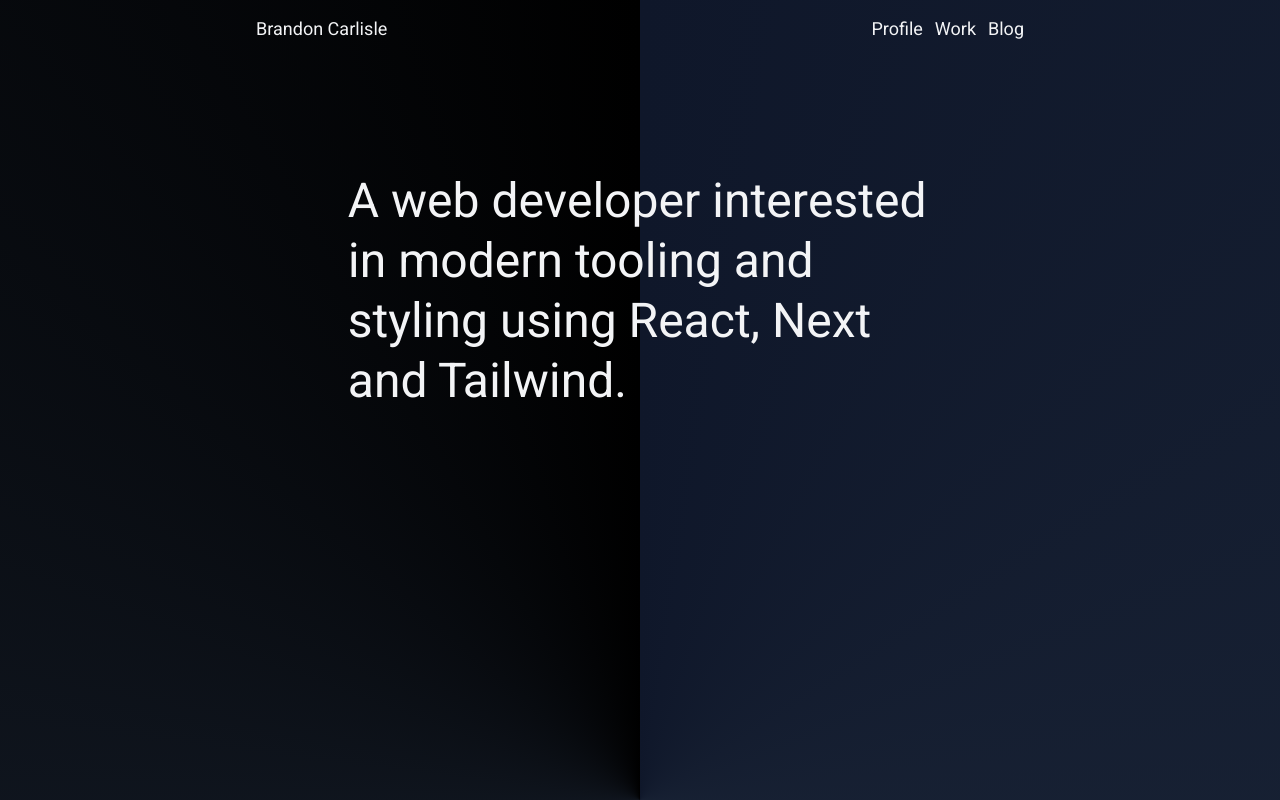
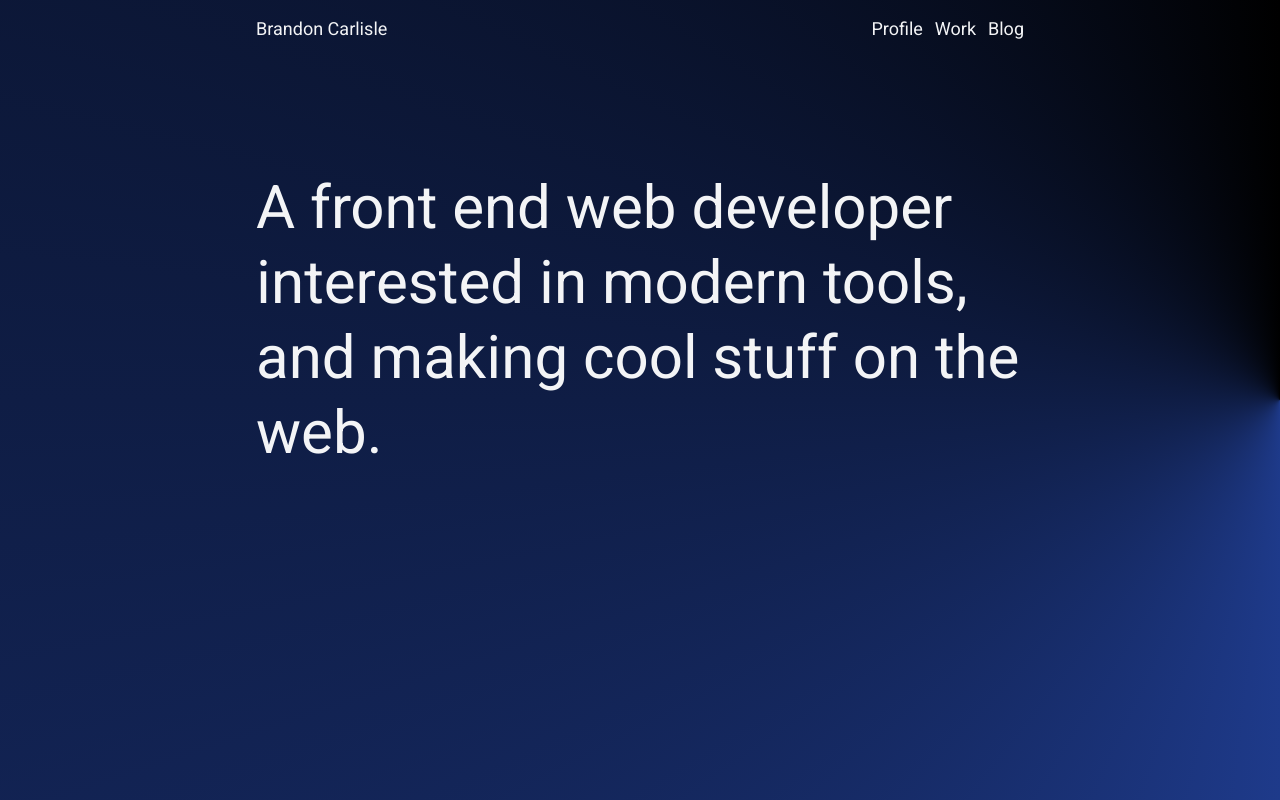
Before and after one commit to brandon-carlisle/portfolio, a Next.js app: page / in a window 1280 px wide. Built offline with nearby package versions, Linux system fonts and the light colour scheme.

Commit message:
added homepage tagline

```diff
--- a/components/layout.js
+++ b/components/layout.js
@@ -4,7 +4,7 @@
   return (
     <>
       <Navbar />
-      <main className="mx-auto max-w-prose pt-32">{children}</main>
+      <main className="mx-auto max-w-screen-md pt-32">{children}</main>
     </>
   );
 }
--- a/components/shapes.js
+++ /dev/null
@@ -1,16 +0,0 @@
-function Shapes({}) {
-  return (
-    <>
-      <div className="absolute top-0 -left-4 h-72 w-72 rounded-full bg-purple-800 mix-blend-multiply blur-md filter"></div>
-      <div className="absolute top-0 -right-4 h-72 w-72 rounded-full bg-sky-800 mix-blend-multiply blur-md filter"></div>
-      <div className="absolute -bottom-8 left-20 h-72 w-72 rounded-full bg-indigo-800 mix-blend-multiply blur-md filter"></div>
-    </>
-  );
-}
-
-export default Shapes;
-
-// bg-gradient-to-r from-blue-700 via-blue-800 to-gray-900
-// bg-gradient-to-r from-green-300 to-purple-400
-// bg-gradient-to-r from-sky-400 via-rose-400 to-lime-400
-// bg-gradient-to-r from-slate-900 via-purple-900 to-slate-900
--- a/pages/_document.js
+++ b/pages/_document.js
@@ -4,7 +4,7 @@
   return (
     <Html lang="en">
       <Head />
-      <body className="min-h-screen min-w-full bg-[conic-gradient(at_bottom,_var(--tw-gradient-stops))] from-slate-900 via-slate-800 to-black p-2 text-gray-100">
+      <body className="min-h-screen min-w-full bg-[conic-gradient(at_right,_var(--tw-gradient-stops))] from-slate-900 via-blue-900 to-black p-2 text-gray-100">
         <Main />
         <NextScript />
       </body>
--- a/pages/index.js
+++ b/pages/index.js
@@ -1,20 +1,20 @@
 import Head from 'next/head';
-import Shapes from '../components/shapes';
 
 function Home() {
   return (
     <>
       <Head>
         <title>Brandon Carlisle | Web Developer</title>
+
         <meta name="viewport" content="width=device-width, initial-scale=1" />
         <link rel="icon" href="/favicon.ico" />
       </Head>
 
-      <section className="relative mx-auto">
+      <section className="relative">
         <header>
-          <h1 className="font-semi-bold text-5xl leading-tight">
-            A web developer interested in modern tooling and styling using
-            React, Next and Tailwind.
+          <h1 className="font-semi-bold text-6xl leading-tight">
+            A front end web developer interested in modern tools, and making
+            cool stuff on the web.
           </h1>
         </header>
       </section>
```
